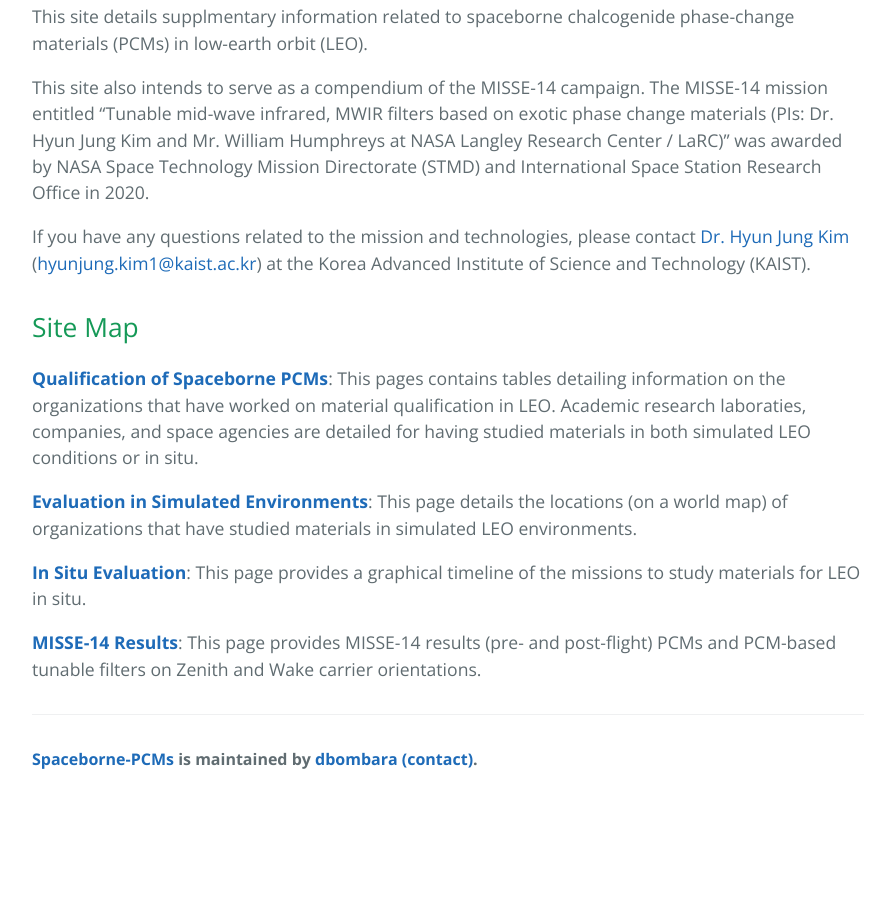
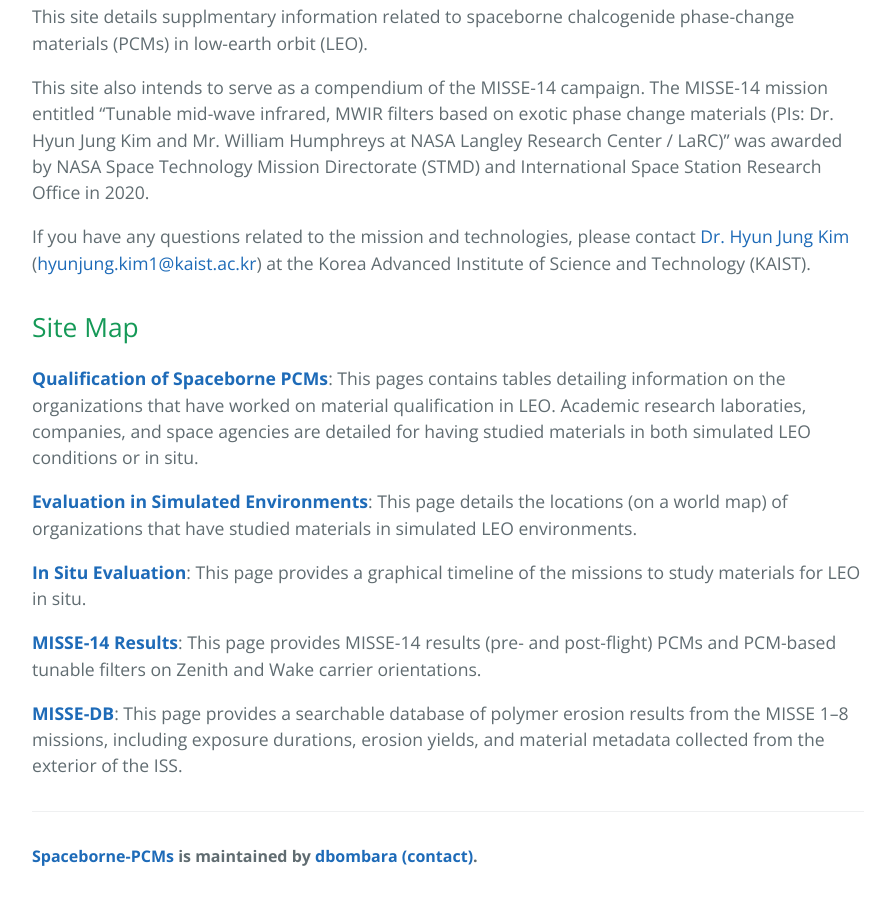
Before and after one commit to Spaceborne-PCMs/Spaceborne-PCMs.github.io, a Jekyll site: the page built from index.md, in a window 1280 px wide and 900 px high, scrolled down 579 px. Shown: the whole window, without its empty margins (192-1087 px from the left). Built offline with Jekyll 4.4.1, drawn with Linux system fonts in a browser that asks for light colours; before the commit the page ends 1382 px from its top, so only the background shows below that.

Commit message:
Update index.md

```diff
--- a/index.md
+++ b/index.md
@@ -20,3 +20,5 @@ If you have any questions related to the mission and technologies, please contac
 [**In Situ Evaluation**]({{ site.baseurl }}/insitu): This page provides a graphical timeline of the missions to study materials for LEO in situ.
 
 [**MISSE-14 Results**]({{ site.baseurl }}/misseresults): This page provides MISSE-14 results (pre- and post-flight) PCMs and PCM-based tunable filters on Zenith and Wake carrier orientations.
+
+[**MISSE-DB**]({{ site.baseurl }}/missedb): This page provides a searchable database of polymer erosion results from the MISSE 1–8 missions, including exposure durations, erosion yields, and material metadata collected from the exterior of the ISS.
```
